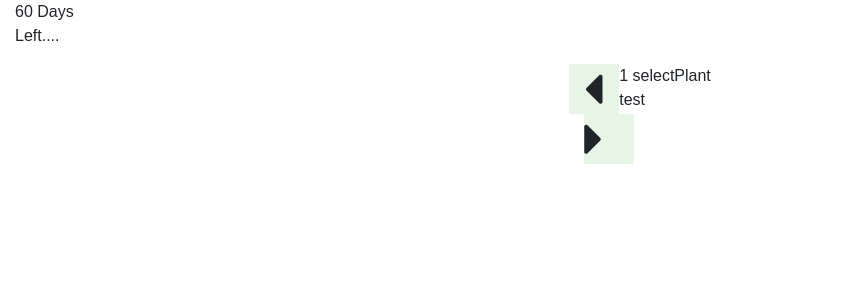
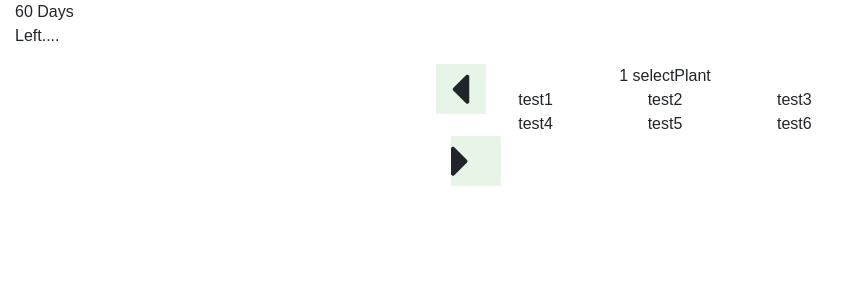
Before and after one commit to AbiyHailu/SandBoxSimulateF, an Angular app: page / in a window 1280 px wide. Both pictures are taken after a click on the icon 576 px from the left and 139 px from the top of the page. Shown: the top 300 px of the page, without its empty margins (0-859 px from the left). Built offline with nearby package versions, Linux system fonts and the light colour scheme.

Commit message:
commit models created

```diff
--- a/src/app/app.module.ts
+++ b/src/app/app.module.ts
@@ -3,11 +3,12 @@ import { NgModule } from "@angular/core";
 import { AppComponent } from "./app.component";
 import { MainComponent } from "./main/main.component";
 import { BeginComponent } from "./begin/begin.component";
+import { PlantService } from "./services/plant.service";
 
 @NgModule({
   declarations: [AppComponent, MainComponent, BeginComponent],
   imports: [BrowserModule],
-  providers: [],
+  providers: [PlantService],
   bootstrap: [AppComponent]
 })
 export class AppModule {}
--- a/src/app/begin/begin.component.html
+++ b/src/app/begin/begin.component.html
@@ -10,8 +10,12 @@
     <div *ngIf="i ==index" class="rowbegin-item">
       {{i}} {{item}}
       <div *ngIf="item ==='selectPlant';let ind = index" class="row">
-        <div class="col-lg-4">
-          test {{ind}}
+        <div
+          *ngFor="let plant of plants"
+          class="col-lg-4"
+          (click)="addGameItem(plant)"
+        >
+          {{plant.Name}}
         </div>
       </div>
     </div>
--- a/src/app/begin/begin.component.ts
+++ b/src/app/begin/begin.component.ts
@@ -1,6 +1,7 @@
 import { Component } from "@angular/core";
 import { PlantService } from "../services/plant.service";
 import { Plant } from "../model/plant";
+import { GameItem } from "../model/gameItem";
 
 @Component({
   selector: "begin",
@@ -26,11 +27,17 @@ export class BeginComponent {
     "selectMarket"
   ];
   plants: Plant[];
+  gameItem: GameItem[];
 
   ngOnInit() {
     this.plants = this.plantService.getPlants();
   }
 
+  addGameItem(val) {
+    /*   if(val isType){
+
+    } */
+  }
   index = 0;
   navigatToNext(val) {
     console.log(this.beginArray.length);
--- /dev/null
+++ b/src/app/model/gameItem.ts
@@ -0,0 +1,9 @@
+import { Plant } from "./plant";
+import { Pesticide } from "./pesticide";
+import { Market } from "./market";
+
+export interface GameItem {
+  Plant: Plant;
+  Pesticide: Pesticide;
+  Market: Market;
+}
--- /dev/null
+++ b/src/app/model/market.ts
@@ -0,0 +1,4 @@
+export interface Market {
+  Id: number;
+  Name: string;
+}
--- /dev/null
+++ b/src/app/model/pesticide.ts
@@ -0,0 +1,4 @@
+export interface Pesticide {
+  Id: number;
+  Name: string;
+}
--- a/src/app/services/plant.service.ts
+++ b/src/app/services/plant.service.ts
@@ -1,15 +1,16 @@
 import { Injectable } from "@angular/core";
 import { Plant } from "../model/plant";
 
-@Injectable({
-  providedIn: "root"
-})
+@Injectable()
 export class PlantService {
   constructor() {
     this.plants = [
       { Id: 1, Name: "test1" },
       { Id: 2, Name: "test2" },
-      { Id: 3, Name: "test3" }
+      { Id: 3, Name: "test3" },
+      { Id: 4, Name: "test4" },
+      { Id: 5, Name: "test5" },
+      { Id: 6, Name: "test6" }
     ];
   }
   plants: Plant[];
```
